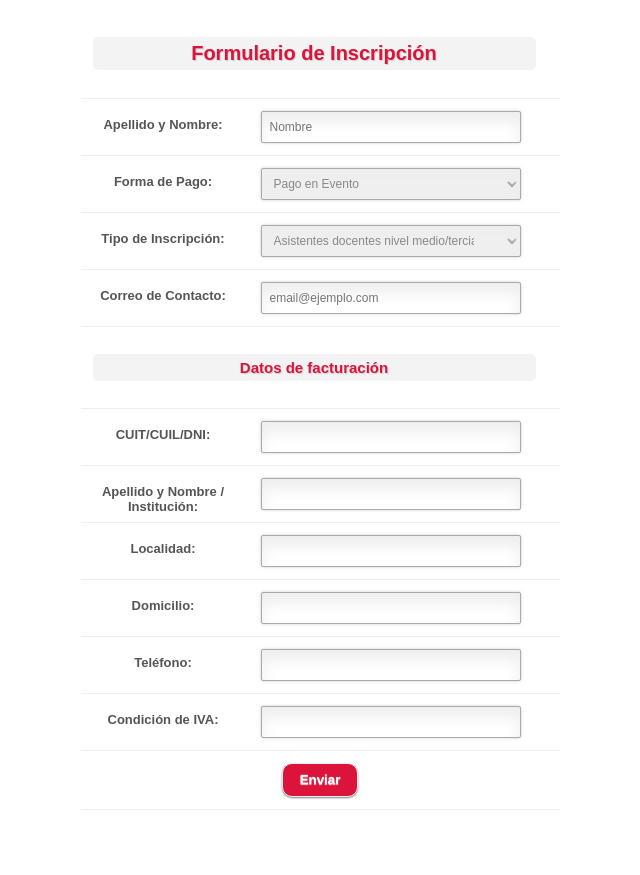
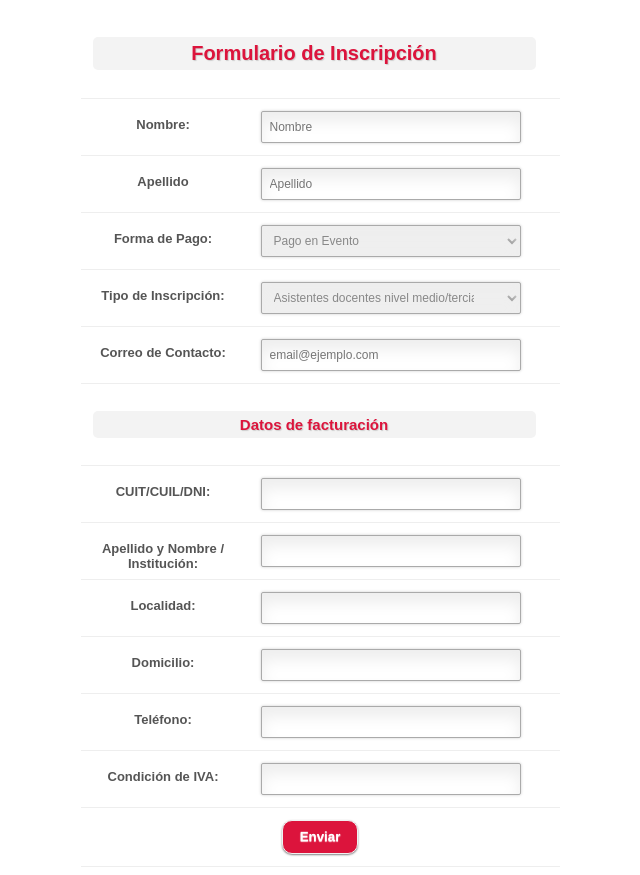
Before and after one commit to smatht/acreditacion, a PHP site: page / in a window 1280 px wide. Shown: the whole page, without its empty margins (320-960 px from the left). Before the commit the page ends 810 px from the top, so only its background shows below. Run offline with PHP 8.4, Linux system fonts and the light colour scheme.

Commit message:
Separe input nombre y apellido

```diff
--- a/index.php
+++ b/index.php
@@ -16,8 +16,12 @@
              <h2>Formulario de Inscripción</h2>
         </li>
         <li>
-            <label for="name">Apellido y Nombre:</label>
+            <label for="name">Nombre:</label>
             <input type="text"  placeholder="Nombre" required />
+        </li>
+        <li>
+            <label for="name">Apellido</label>
+            <input type="text"  placeholder="Apellido" required />
         </li>
         <li>
             <label for="payment">Forma de Pago:</label>
```
